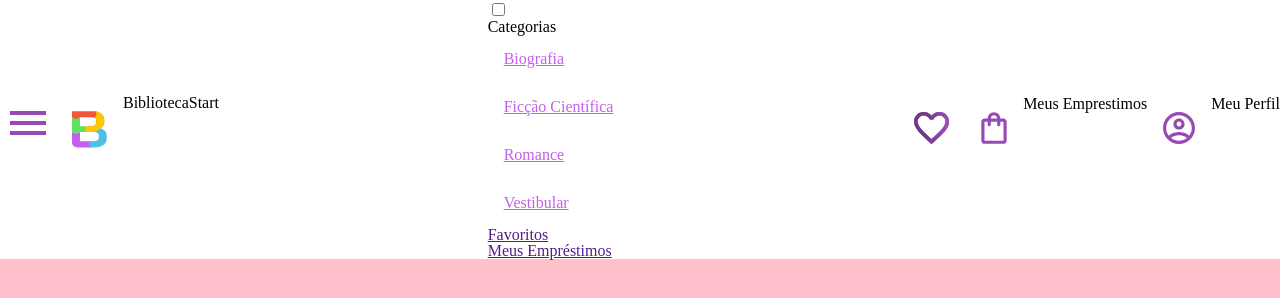
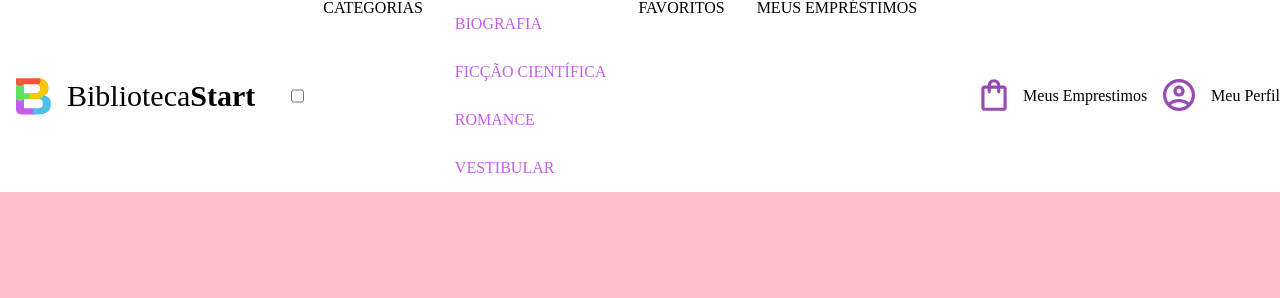
Before and after one commit to tutianderson/bibliotecapedrobusko2023, a plain HTML site: page index.html in a window 1280 px wide. Drawn offline with Linux system fonts and the light colour scheme.

Commit message:
henrique

```diff
--- a/styles/header.css
+++ b/styles/header.css
@@ -1,4 +1,5 @@
 .cabecalho{
+  font-family: var(--fonte-principal);
   display: flex;
   justify-content: space-between;
   background-color: var(--branco);
@@ -19,6 +20,7 @@
 .conteiner{
   display: flex;
   justify-content: space-between;
+  align-items: center;
 }
 
 .conteiner__imagem{
@@ -46,9 +48,59 @@
 .lista__menu-link{
 color: var(--roxo);
 font-weight: 500;
+text-decoration: none;
+text-transform: uppercase;
 
 }
 
 .conteiner__botao:checked~.lista__menu{
   display: block;
 }
+
+.conteiner__titulo{
+  display: none;
+}
+
+.opcoes{
+  display:none;
+}
+
+@media screen and (min-width:1024px) {
+
+  .cabecalho__menu{
+      display: none;
+  }
+  .conteiner__favorito{
+      display: none;
+  }
+  .conteiner__titulo{
+      display: block;
+      font-family: var(--fonte-secundaria);
+      font-weight: 400;
+      font-size: 30px;
+  }
+  .conteiner__titulo--negrito{
+      font-weight:700;
+  }
+  .opcoes{
+      display:flex;
+  }
+  .opcoes__item{
+      padding: 0 1em;
+      text-transform: uppercase;
+
+  }
+  .opcoes__link{
+      text-decoration: none;
+      color: var(--preto);
+  }
+
+  .opcoes__botao:checked~.lista__menu{
+  display: block;
+  width: auto;
+}
+
+.opcoes__menu{
+  display: none;
+
+}
```
Lines whose indentation alone changed are shown as unchanged.
